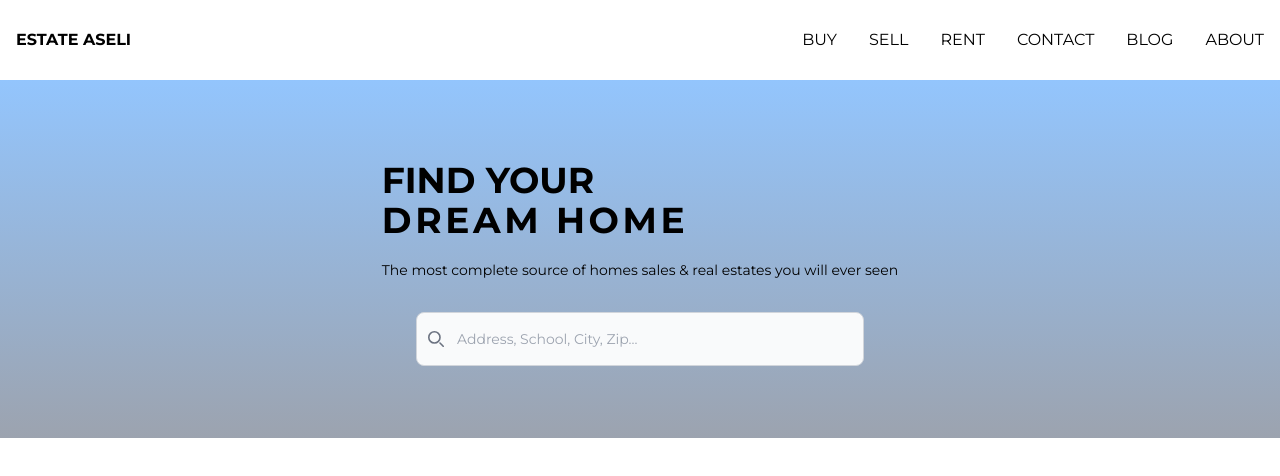
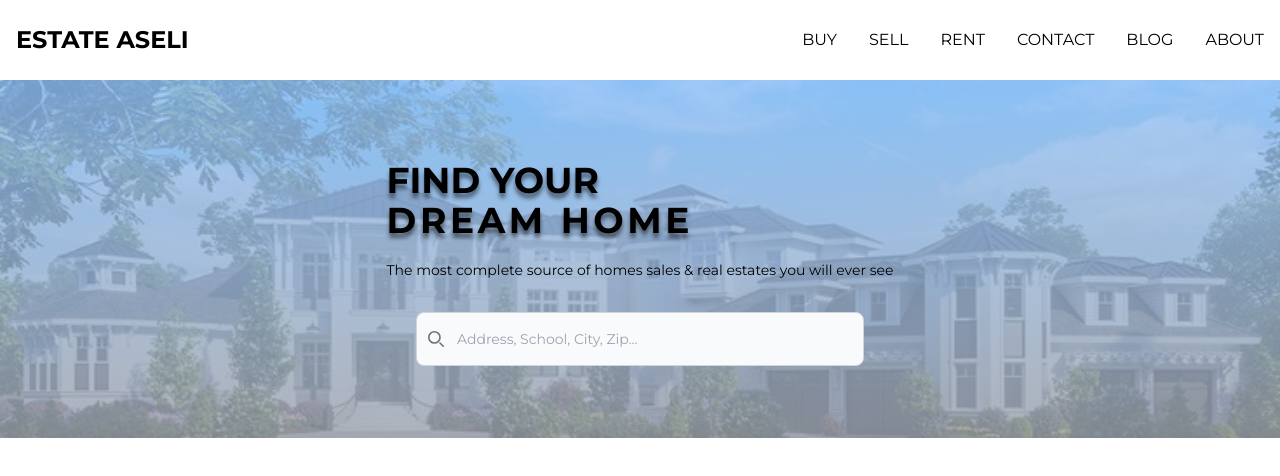
Before and after one commit to IvanSahmura/landingPageRealEstate, a Next.js app in the folder realestate/: page / in a window 1280 px wide. Shown: the top 476 px of the page. Built offline with nearby package versions, Linux system fonts and the light colour scheme.

Commit message:
editing-hero-section

```diff
--- a/realestate/app/components/Header/Hero.tsx
+++ b/realestate/app/components/Header/Hero.tsx
@@ -1,31 +1,59 @@
-
-
 function Hero() {
     return (
       <div className="relative bg-gradient-to-t from-gray-400 to-blue-300 mb-8 pt-28 md:pt-0">
-        <div className="mx-auto px-8 py-12 flex flex-col gap
-
-        -2 md:flex-row items-center justify-evenly">
-            <div className="mt-8 mb-8 md:mb-0  items-center ">
-                <h1 className="text-4xl md:text-4xl font-bold mb-5">FIND YOUR <br /> <span className="typewriter">DREAM HOME</span></h1>
-
-                <p className="text-lg md:text-sm mb-8">The most complete source of homes sales & real estates you will ever seen</p>
+        <div
+          className="absolute inset-0 bg-cover bg-center opacity-20"
+          style={{
+            backgroundImage: "url('/background/bg.jpg')",
+          }}
+        ></div>
+        <div className="relative mx-auto px-8 py-12 flex flex-col gap-2 md:flex-row items-center justify-evenly">
+          <div className="mt-8 mb-8 md:mb-0 items-center">
+            <h1 className="text-4xl md:text-4xl font-bold mb-5 drop-shadow-[0_5px_2px_rgba(0,0,0,0.5)]">
+              FIND YOUR <br /> <span className="typewriter">DREAM HOME</span>
+            </h1>
+            <p className="text-lg md:text-sm mb-8">
+              The most complete source of homes sales & real estates you will ever see
+            </p>
 
             <form className="max-w-md mx-auto mb-6">
-                    <label htmlFor="default-search" className="mb-2 text-sm font-medium text-gray-900 sr-only dark:text-white">Search</label>
+              <label
+                htmlFor="default-search"
+                className="mb-2 text-sm font-medium text-gray-900 sr-only dark:text-white"
+              >
+                Search
+              </label>
               <div className="relative">
                 <div className="absolute inset-y-0 start-0 flex items-center ps-3 pointer-events-none">
-                            <svg className="w-4 h-4 text-gray-500 dark:text-gray-400" aria-hidden="true" xmlns="http://www.w3.org/2000/svg" fill="none" viewBox="0 0 20 20">
-                                <path stroke="currentColor" stroke-linecap="round" stroke-linejoin="round" stroke-width="2" d="m19 19-4-4m0-7A7 7 0 1 1 1 8a7 7 0 0 1 14 0Z"/>
+                  <svg
+                    className="w-4 h-4 text-gray-500 dark:text-gray-400"
+                    aria-hidden="true"
+                    xmlns="http://www.w3.org/2000/svg"
+                    fill="none"
+                    viewBox="0 0 20 20"
+                  >
+                    <path
+                      stroke="currentColor"
+                      stroke-linecap="round"
+                      stroke-linejoin="round"
+                      stroke-width="2"
+                      d="m19 19-4-4m0-7A7 7 0 1 1 1 8a7 7 0 0 1 14 0Z"
+                    />
                   </svg>
                 </div>
-                        <input type="search" id="default-search" className="block w-full p-4 ps-10 text-sm text-gray-900 border border-gray-300 rounded-lg bg-gray-50 focus:ring-blue-500 focus:border-blue-500 dark:bg-gray-700 dark:border-gray-600 dark:placeholder-gray-400 dark:text-white dark:focus:ring-blue-500 dark:focus:border-red" placeholder="Address, School, City, Zip..." required />
+                <input
+                  type="search"
+                  id="default-search"
+                  className="block w-full p-4 ps-10 text-sm text-gray-900 border border-gray-300 rounded-lg bg-gray-50 focus:ring-blue-500 focus:border-blue-500 dark:bg-gray-700 dark:border-gray-600 dark:placeholder-gray-400 dark:text-white dark:focus:ring-blue-500 dark:focus:border-red"
+                  placeholder="Address, School, City, Zip..."
+                  required
+                />
               </div>
             </form>
           </div>
         </div>
       </div>
-)
+    );
   }
 
-export default Hero
+  export default Hero;
--- a/realestate/app/components/NavBar/Nav.tsx
+++ b/realestate/app/components/NavBar/Nav.tsx
@@ -8,7 +8,7 @@ function Nav() {
   return (
     <div className="w-full h-20 ">
         <div className="max-w-screen-xl h-full mx-auto px-4 flex items-center justify-between">
-            <h1 className="font-bold">ESTATE ASELI</h1>
+            <h1 className="text-2xl font-bold ">ESTATE ASELI</h1>
                 <ul className="flex gap-8 uppercase">
                     <li className="NavBarLi"><a href="#">BUY</a></li>
                     <li className="NavBarLi"><a href="#">SELL</a></li>
--- a/realestate/app/layout.tsx
+++ b/realestate/app/layout.tsx
@@ -5,7 +5,7 @@ import "./globals.css";
 const montserrat = Montserrat({ subsets: ["latin"] });
 
 export const metadata: Metadata = {
-  title: "Create Next App",
+  title: "Estate Aseli",
   description: "Generated by create next app",
 };
 
--- a/realestate/tailwind.config.ts
+++ b/realestate/tailwind.config.ts
@@ -9,9 +9,6 @@ const config: Config = {
   theme: {
     extend: {
       backgroundImage: {
-        "gradient-radial": "radial-gradient(var(--tw-gradient-stops))",
-        "gradient-conic":
-          "conic-gradient(from 180deg at 50% 50%, var(--tw-gradient-stops))",
       },
     },
   },
```
Also changed, not shown: realestate/public/background/bg.jpg (added). Lines whose indentation alone changed are shown as unchanged.
